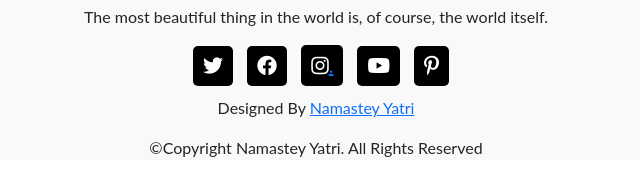
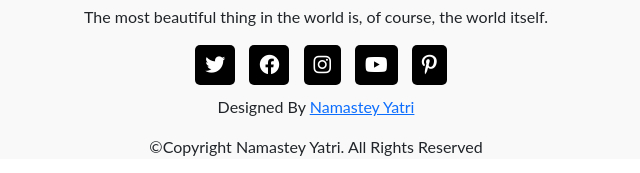
Before and after one commit to GURUPRASADPANDA/Namastey-Yatri, a plain HTML site: page index.html in a window 1280 px wide. Shown: the part 5873-6046 px from the top of the page, 324-964 px from the left. Drawn offline with nearby package versions, Linux system fonts and the light colour scheme.

Commit message:
modified:   index.html

```diff
--- a/index.html
+++ b/index.html
@@ -601,7 +601,7 @@
       <div class="social-links">
         <i class="fa-brands fa-twitter"></i>
         <i class="fa-brands fa-facebook"></i>
-        <i class="fa-brands fa-instagram"><a href=https://www.instagram.com/namaste_yatri24?igsh=MTFyNTJuZjEzNGpu>.</a></i>
+        <a href=https://www.instagram.com/namaste_yatri24?igsh=MTFyNTJuZjEzNGpu><i class="fa-brands fa-instagram"></i></a>
         <i class="fa-brands fa-youtube"></i>
         <i class="fa-brands fa-pinterest-p"></i>
       </div>
```
